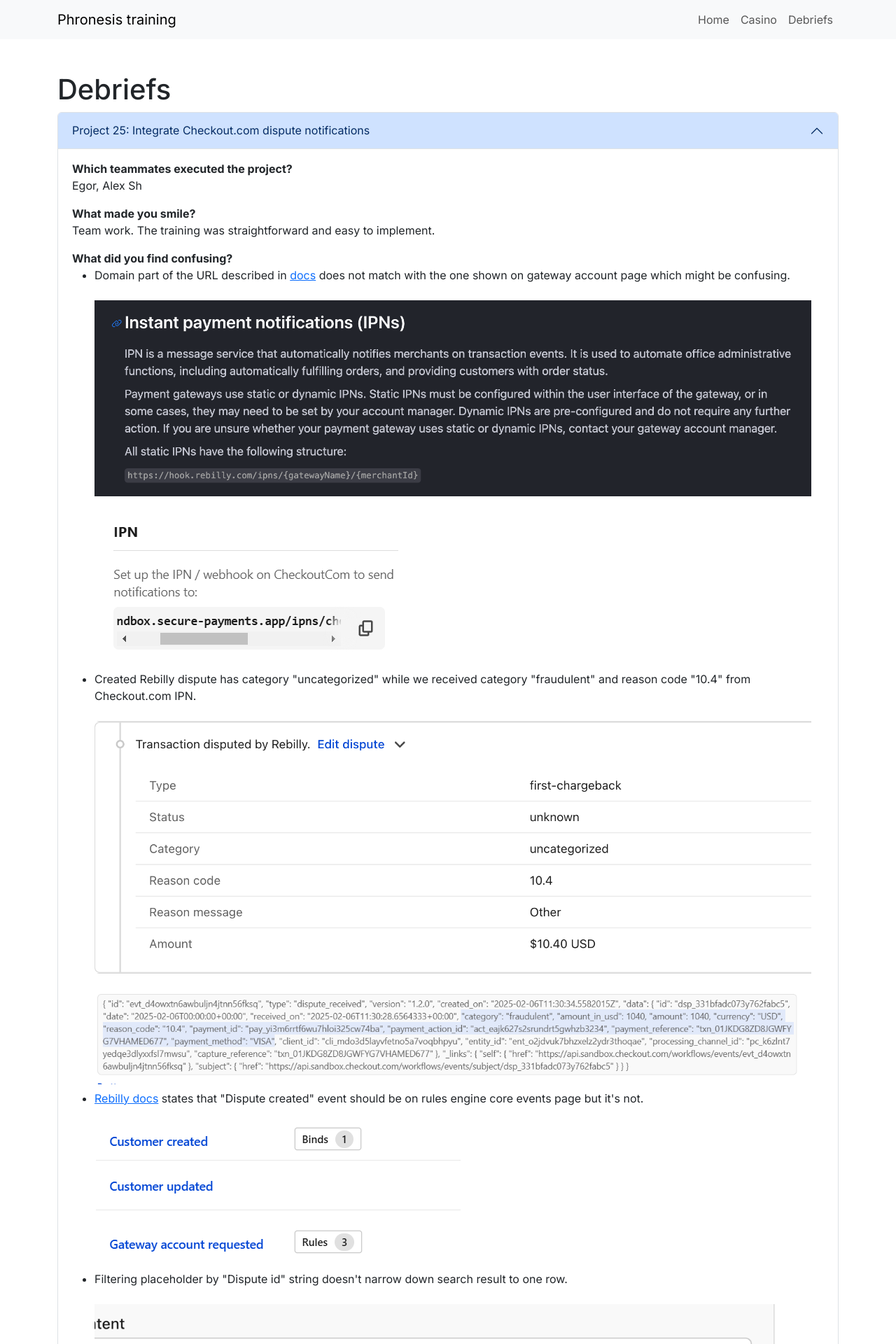
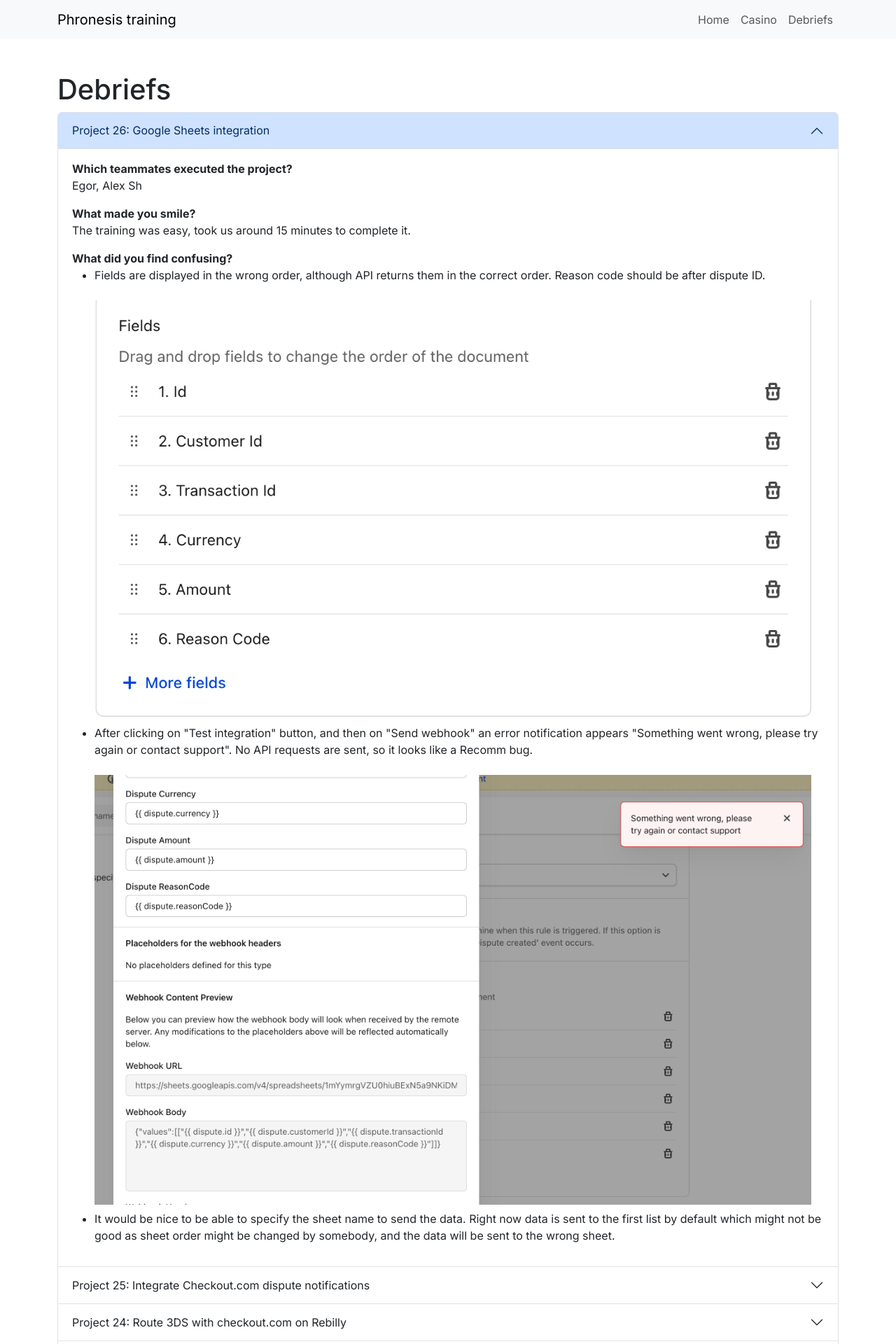
Before and after one commit to ashkarpetin/phronesis-training, a Vue app: page /debriefs in a window 1280 px wide. Shown: the top 1920 px of the page at 70% size. Built offline with nearby package versions, Linux system fonts and the light colour scheme.

Commit message:
Add debrief 26

```diff
--- a/src/views/DebriefsView.vue
+++ b/src/views/DebriefsView.vue
@@ -6,6 +6,67 @@
       <h2 class="accordion-header">
         <button
           class="accordion-button"
+          type="button"
+          data-bs-toggle="collapse"
+          data-bs-target="#collapse26"
+          aria-expanded="true"
+          aria-controls="collapse26"
+        >
+          Project 26: Google Sheets integration
+        </button>
+      </h2>
+      <div
+        id="collapse26"
+        class="accordion-collapse collapse show"
+        data-bs-parent="#debriefs"
+      >
+        <div class="accordion-body">
+          <div>
+            <strong>Which teammates executed the project?</strong>
+            <p>Egor, Alex Sh</p>
+          </div>
+          <div>
+            <strong>What made you smile?</strong>
+            <p>
+              The training was easy, took us around 15 minutes to complete it.
+            </p>
+          </div>
+          <div>
+            <strong>What did you find confusing?</strong>
+            <ul>
+              <li class="mb-2">
+                Fields are displayed in the wrong order, although API returns
+                them in the correct order. Reason code should be after dispute
+                ID.
+                <div class="mt-4">
+                  <img src="../assets/debriefs/26/scr1.png" />
+                </div>
+              </li>
+              <li class="mb-2">
+                After clicking on "Test integration" button, and then on "Send
+                webhook" an error notification appears "Something went wrong,
+                please try again or contact support". No API requests are sent,
+                so it looks like a Recomm bug.
+                <div class="mt-4">
+                  <img src="../assets/debriefs/26/scr2.png" />
+                </div>
+              </li>
+              <li class="mb-2">
+                It would be nice to be able to specify the sheet name to send
+                the data. Right now data is sent to the first list by default
+                which might not be good as sheet order might be changed by somebody, and the
+                data will be sent to the wrong sheet.
+              </li>
+            </ul>
+          </div>
+        </div>
+      </div>
+    </div>
+
+    <div class="accordion-item">
+      <h2 class="accordion-header">
+        <button
+          class="accordion-button collapsed"
           type="button"
           data-bs-toggle="collapse"
           data-bs-target="#collapse25"
@@ -17,7 +78,7 @@
       </h2>
       <div
         id="collapse25"
-        class="accordion-collapse collapse show"
+        class="accordion-collapse collapse"
         data-bs-parent="#debriefs"
       >
         <div class="accordion-body">
@@ -96,7 +157,8 @@
                 <div class="mt-4 mb-4">
                   <img src="../assets/debriefs/25/scr8.png" />
                 </div>
-                Invalid customer placeholders are shown when editing email content:
+                Invalid customer placeholders are shown when editing email
+                content:
                 <div class="mt-4">
                   <img src="../assets/debriefs/25/scr9.png" />
                 </div>
```
Also changed, not shown: src/assets/debriefs/26/scr1.png (added), src/assets/debriefs/26/scr2.png (added).
